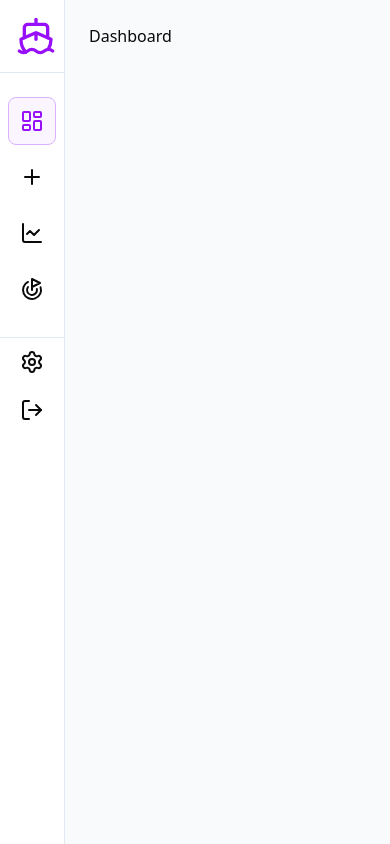
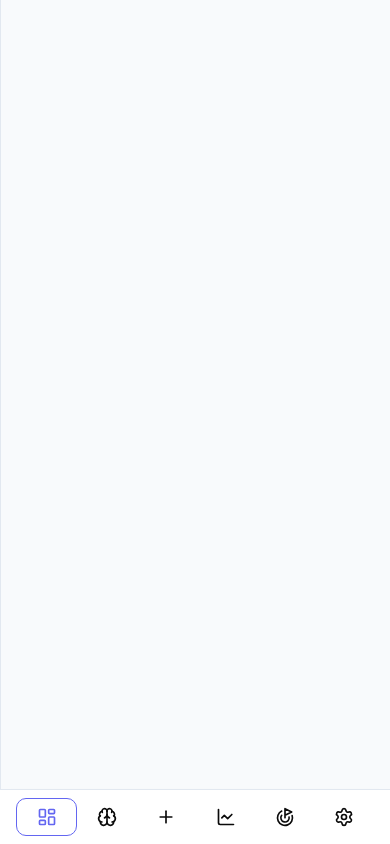
Before and after one commit to mundesamarth/Yuno, a Next.js app: page /dashboard in a window 390 px wide. Built offline with nearby package versions, Linux system fonts and the light colour scheme; a web font is replaced by a local one.

Commit message:
some files

```diff
--- a/src/app/dashboard/layout.tsx
+++ b/src/app/dashboard/layout.tsx
@@ -3,7 +3,7 @@ import SideNav from "../ui/dashboard/sidenav";
 export default function Layout({ children }: { children: React.ReactNode }) {
   return (
     <div className="flex md:flex-row h-screen">
-      <div className=" border-r border-slate-200">
+      <div className="border-r border-slate-200">
         <SideNav />
       </div>
       <div className=" flex-grow p-6 overflow-y-auto  bg-[#f8fafc]">
--- a/src/app/dashboard/page.tsx
+++ b/src/app/dashboard/page.tsx
@@ -1,9 +1,10 @@
+import DashboardHeader from "../ui/dashboard-components/dashboard-header";
 
 
 export default function Page() {
   return (
-    <div >
-      <h1>Dashboard</h1>
+    <div className="bg-[#f9fafb]">
+      <DashboardHeader/>
     </div>
   );
 }
--- a/src/app/ui/dashboard-components/dashboard-header.tsx
+++ b/src/app/ui/dashboard-components/dashboard-header.tsx
@@ -4,6 +4,9 @@ export default function DashboardHeader() {
 
   return (
     /* Welcome Section */
-   <h1>dashboard </h1>
+    <div className="space-y-6">
+
+
+    </div>
   );
 }
--- a/src/app/ui/dashboard/nav-links.tsx
+++ b/src/app/ui/dashboard/nav-links.tsx
@@ -46,7 +46,7 @@ export default function NavLinks({
               }
               `,
               {
-                "bg-purple-50 border border-purple-300 text-purple-600":
+              "border border-[#6366f1] text-[#6366f1]":
                   isActive,
                 "hover:bg-slate-50 hover:text-slate-900":
                   !isSecondary && !isSignOut && !isActive,
@@ -60,7 +60,7 @@ export default function NavLinks({
                 <p className="md:block ml-2">{link.name}</p>
 
                 {isActive && !isSecondary && (
-                  <div className="ml-auto w-2 h-2 rounded-full bg-purple-600 hidden md:block" />
+                  <div className="ml-auto w-2 h-2 rounded-full bg-[#6366f1] hidden md:block" />
                 )}
               </>
             )}
--- a/src/app/ui/dashboard/sidenav.tsx
+++ b/src/app/ui/dashboard/sidenav.tsx
@@ -8,11 +8,15 @@ import {
   Plus,
   LogOut,
   Settings,
+  Brain,
 } from "lucide-react";
 import { useState } from "react";
+import { usePathname } from "next/navigation";
+import Link from "next/link";
 
 const primaryLinks = [
   { name: "Dashboard", href: "/dashboard", icon: LayoutDashboard },
+  {name:'AI', href:'/dashboard/AIChat', icon: Brain},
   { name: "Add Transaction", href: "/dashboard/addtransaction", icon: Plus },
   { name: "Reports", href: "/dashboard/reports", icon: ChartLine },
   { name: "Goals", href: "/dashboard/goals", icon: Goal },
@@ -23,20 +27,25 @@ const secondaryLinks = [
   { name: "Sign Out", href: "/", icon: LogOut },
 ];
 
+const allLinks = [...primaryLinks, ...secondaryLinks.filter(link => link.name !== "Sign Out")];
+
 export default function SideNav() {
   const [isCollapsed, setIsCollapsed] = useState(true);
+  const pathname = usePathname();
+
   const toggleSidebar = () => {
     setIsCollapsed(!isCollapsed);
   };
 
   return (
+    <>
       <aside
-      className={`h-screen overflow-y-auto transition-all duration-300 ease-in-out ${
+        className={`md:block hidden h-screen overflow-y-auto transition-all duration-300 ease-in-out ${
           isCollapsed ? "w-16" : "w-64"
         }`}
       >
         <nav
-        className="h-full shadow-sm flex  flex-col justify-between"
+          className="h-full shadow-sm flex flex-col justify-between"
           aria-label="Main navigation"
         >
           <YunoLogo toggleSidebar={toggleSidebar} isCollapsed={isCollapsed} />
@@ -52,7 +61,34 @@ export default function SideNav() {
             />
           </div>
         </nav>
+      </aside>
 
-    </aside>
+      {/* Mobile bottom navigation */}
+      <nav
+        className="md:hidden fixed bottom-0 left-0 right-0 bg-white border-t border-slate-200 shadow-lg z-50"
+        aria-label="Bottom Navigation"
+      >
+        <div className="flex justify-around items-center py-2 px-4">
+          {allLinks.map((link) => {
+            const IconComponent = link.icon;
+            const isActive = pathname === link.href;
+            return (
+              <Link
+                href={link.href}
+                key={link.name}
+                className={`flex flex-col items-center justify-center p-2 rounded-lg hover:bg-slate-100 transition-colors duration-200 min-w-0 flex-1 ${isActive ? ' border border-[#6366f1] text-[#6366f1]':''}`}
+              >
+               <div className={`flex flex-col  ${isActive ? 'border-[#6366f1]':''}`}>
+               <IconComponent className={`flex align-middle justify-center h-5 w-5 text-bold ${isActive ? 'text-[#6366f1]' : ''}`} />
+                {/* <span className={`text-xs  mt-1 truncate font-semibold ${isActive ? 'text-[#6366f1] ':'text-slate-600'}`}>
+                  {link.name === "Add Transaction" ? "Add" : link.name}
+                </span> */}
+               </div>
+              </Link>
+            );
+          })}
+        </div>
+      </nav>
+    </>
   );
 }
--- a/src/app/ui/yuno-logo.tsx
+++ b/src/app/ui/yuno-logo.tsx
@@ -15,7 +15,7 @@ export default function YunoLogo({
         <Ship
           width={40}
           height={40}
-          className="text-purple-600 hover:rotate-[15deg] transition-all duration-300"
+          className="text-[#6366f1] hover:rotate-[15deg] transition-all duration-300"
         />
         {!isCollapsed && (
           <div className="flex justify-center text-3xl">
```
Lines whose indentation alone changed are shown as unchanged.
